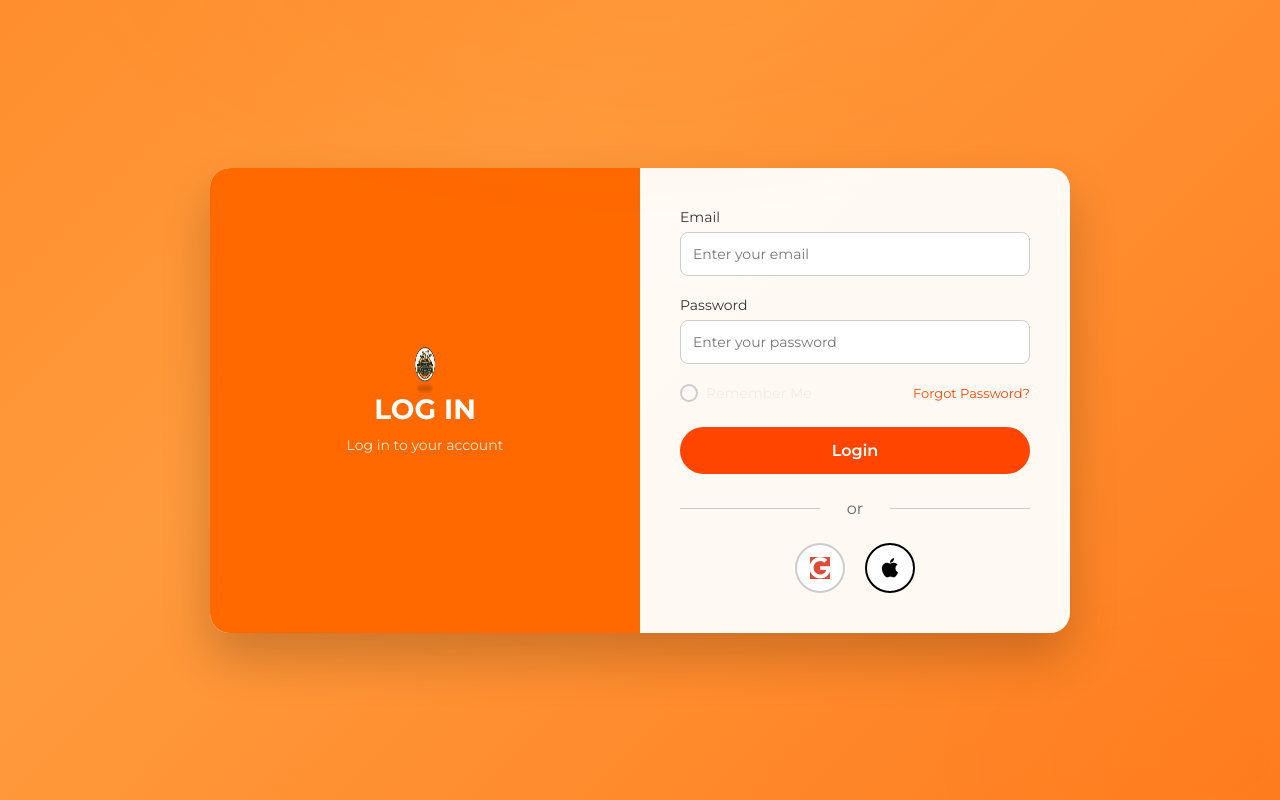
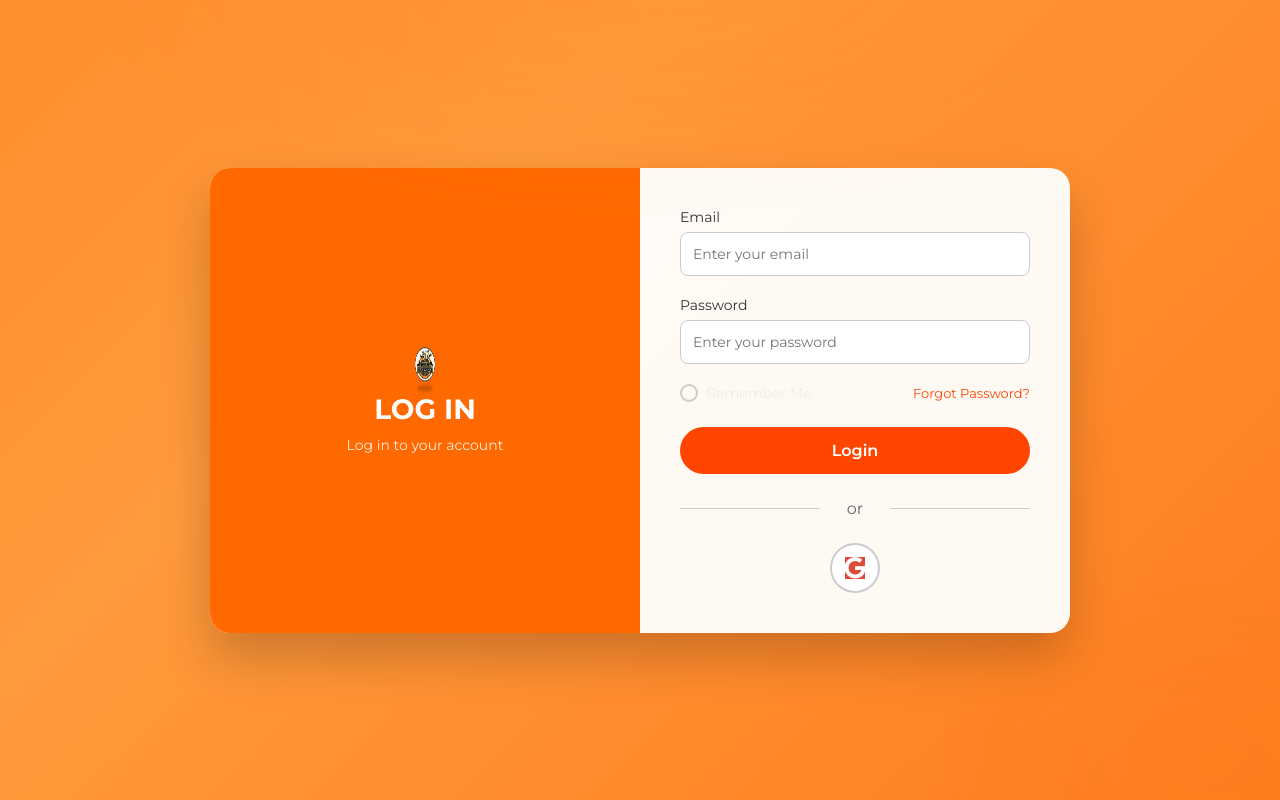
Before and after one commit to Krazekidd/Capstone-Project, a React (Vite) app in the folder client/: page /login in a window 1280 px wide. Built offline with nearby package versions, Linux system fonts and the light colour scheme; a web font is replaced by a local one.

Commit message:
Removed apple login option

```diff
--- a/client/src/pages/Login/Login.jsx
+++ b/client/src/pages/Login/Login.jsx
@@ -86,9 +86,6 @@ const Login = () => {
               <button className="social-circle google">
                 <i className="fab fa-google"></i>
               </button>
-              <button className="social-circle apple">
-                <i className="fab fa-apple"></i>
-              </button>
             </div>
           </div>
         </div>
```
